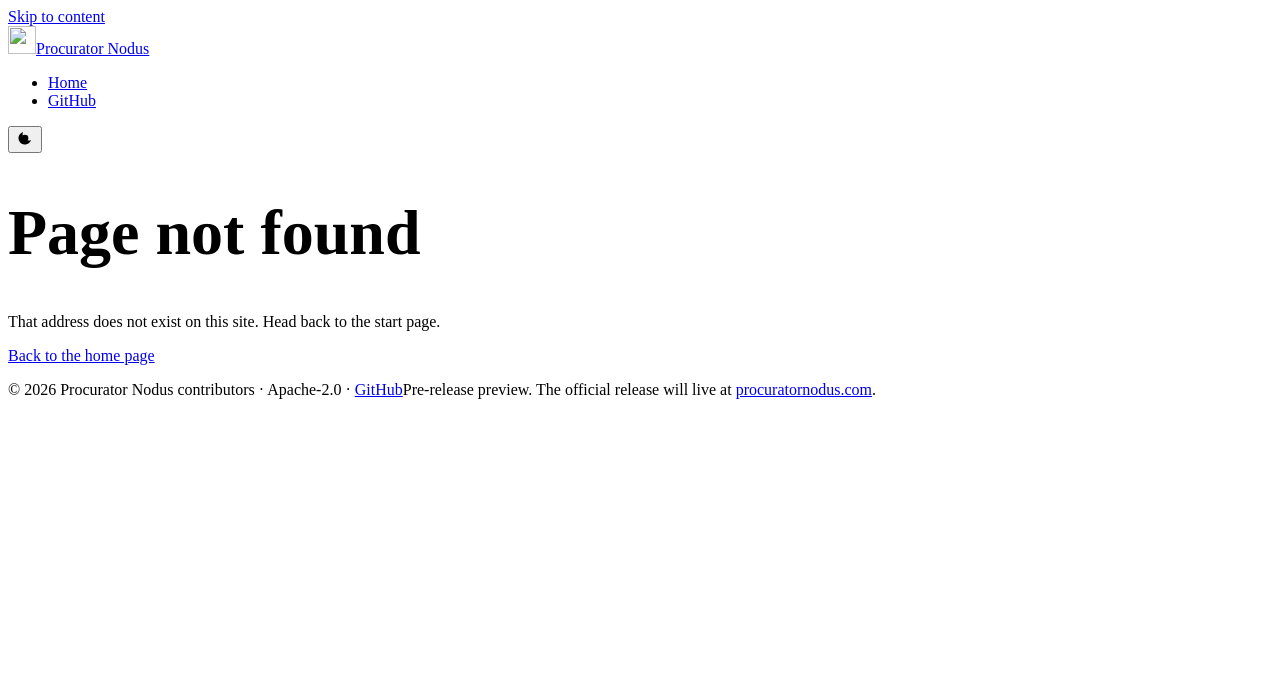
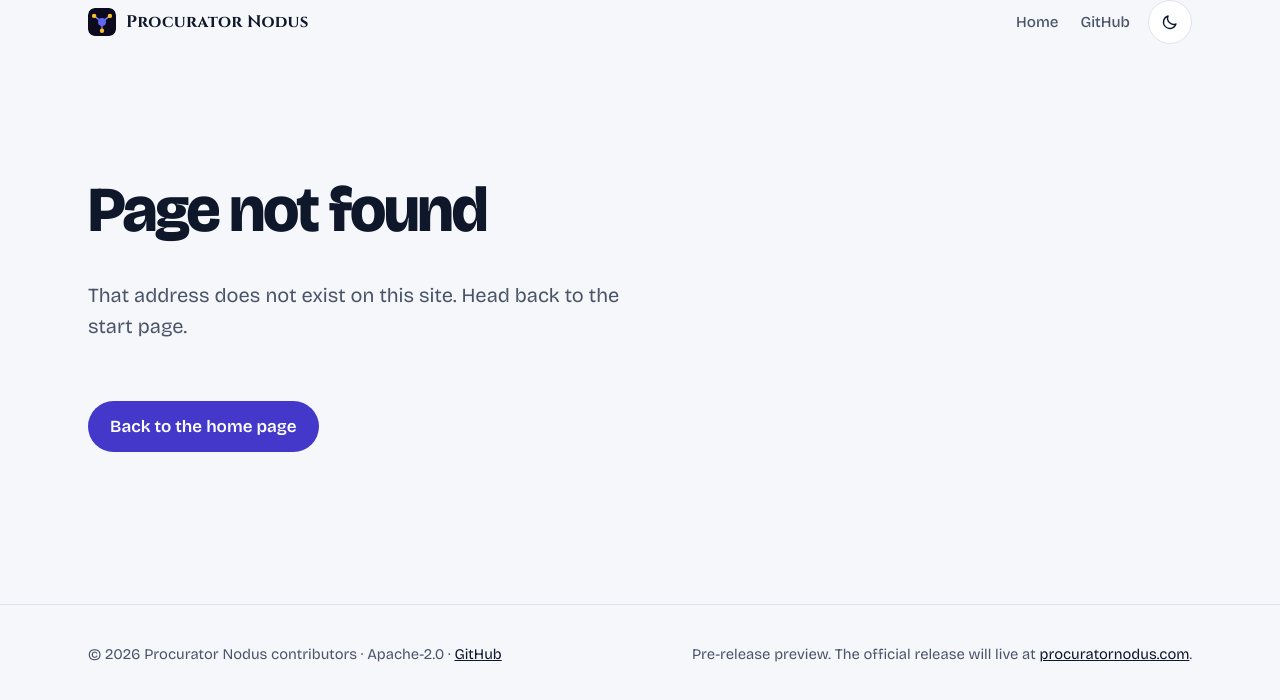
Before and after one commit to ProcuratorNodus/procuratornodus.net, a plain HTML site: page 404.html in a window 1280 px wide. Drawn offline with nearby package versions, Linux system fonts and the light colour scheme; the site is published under a folder, as on GitHub Pages, so addresses that start at the root find nothing.

Commit message:
site: relative asset paths; pause the custom domain until DNS is ready
Serves at https://procuratornodus.github.io/procuratornodus.net/ in the meantime; restore CNAME (procuratornodus.net) once InterServer DNS points at GitHub Pages.

Co-Authored-By: Claude Opus 5.5 <noreply@anthropic.com>
Signed-off-by: Joel E. Mason <jemasonmedia@gmail.com>

```diff
--- a/404.html
+++ b/404.html
@@ -6,18 +6,18 @@
 <meta name="color-scheme" content="light dark">
 <title>Page not found - Procurator Nodus</title>
 <meta name="robots" content="noindex">
-<link rel="icon" href="/favicon.svg" type="image/svg+xml">
+<link rel="icon" href="favicon.svg" type="image/svg+xml">
 <link rel="preconnect" href="https://fonts.googleapis.com">
 <link rel="preconnect" href="https://fonts.gstatic.com" crossorigin>
 <link rel="stylesheet" href="https://fonts.googleapis.com/css2?family=Bricolage+Grotesque:opsz,wght@12..96,400;12..96,500;12..96,600;12..96,700;12..96,800&family=Cinzel:wght@600;700&display=swap">
-<link rel="stylesheet" href="/styles.css">
+<link rel="stylesheet" href="styles.css">
 <script>try{var t=localStorage.getItem('pn-theme');if(t==='dark'||t==='light')document.documentElement.setAttribute('data-theme',t)}catch(e){}</script>
 </head>
 <body>
 <a class="skip" href="#main">Skip to content</a>
-<header class="top"><div class="wrap top-row"><a class="brand" href="/"><img src="/favicon.svg" alt="" width="28" height="28"><span>Procurator Nodus</span></a><nav class="nav" aria-label="Page"><ul class="menu"><li><a href="/">Home</a></li><li><a href="https://github.com/ProcuratorNodus">GitHub</a></li></ul><button type="button" class="theme" id="theme" aria-label="Switch to dark theme" aria-pressed="false"><svg viewBox="0 0 24 24" width="18" height="18" aria-hidden="true" focusable="false"><path class="sun" d="M12 4.5V2m0 20v-2.5M4.5 12H2m20 0h-2.5M6.1 6.1 4.3 4.3m15.4 15.4-1.8-1.8M6.1 17.9l-1.8 1.8M19.7 4.3l-1.8 1.8M12 7.5a4.5 4.5 0 1 0 0 9 4.5 4.5 0 0 0 0-9Z"/><path class="moon" d="M20 14.5A8 8 0 0 1 9.5 4a8.5 8.5 0 1 0 10.5 10.5Z"/></svg></button></nav></div></header>
-<main id="main"><div class="wrap notfound"><h1 class="statement" style="font-size:clamp(2.2rem,8vw,4rem)">Page not found</h1><p class="lede">That address does not exist on this site. Head back to the start page.</p><p class="actions"><a class="btn" href="/">Back to the home page</a></p></div></main>
+<header class="top"><div class="wrap top-row"><a class="brand" href="./"><img src="favicon.svg" alt="" width="28" height="28"><span>Procurator Nodus</span></a><nav class="nav" aria-label="Page"><ul class="menu"><li><a href="./">Home</a></li><li><a href="https://github.com/ProcuratorNodus">GitHub</a></li></ul><button type="button" class="theme" id="theme" aria-label="Switch to dark theme" aria-pressed="false"><svg viewBox="0 0 24 24" width="18" height="18" aria-hidden="true" focusable="false"><path class="sun" d="M12 4.5V2m0 20v-2.5M4.5 12H2m20 0h-2.5M6.1 6.1 4.3 4.3m15.4 15.4-1.8-1.8M6.1 17.9l-1.8 1.8M19.7 4.3l-1.8 1.8M12 7.5a4.5 4.5 0 1 0 0 9 4.5 4.5 0 0 0 0-9Z"/><path class="moon" d="M20 14.5A8 8 0 0 1 9.5 4a8.5 8.5 0 1 0 10.5 10.5Z"/></svg></button></nav></div></header>
+<main id="main"><div class="wrap notfound"><h1 class="statement" style="font-size:clamp(2.2rem,8vw,4rem)">Page not found</h1><p class="lede">That address does not exist on this site. Head back to the start page.</p><p class="actions"><a class="btn" href="./">Back to the home page</a></p></div></main>
 <footer><div class="wrap foot"><span>&copy; 2026 Procurator Nodus contributors &middot; Apache-2.0 &middot; <a href="https://github.com/ProcuratorNodus">GitHub</a></span><span>Pre-release preview. The official release will live at <a href="https://procuratornodus.com">procuratornodus.com</a>.</span></div></footer>
-<script src="/main.js" defer></script>
+<script src="main.js" defer></script>
 </body>
 </html>
```
Also changed, not shown: index.html (+4 -4 lines), 1 other file.
